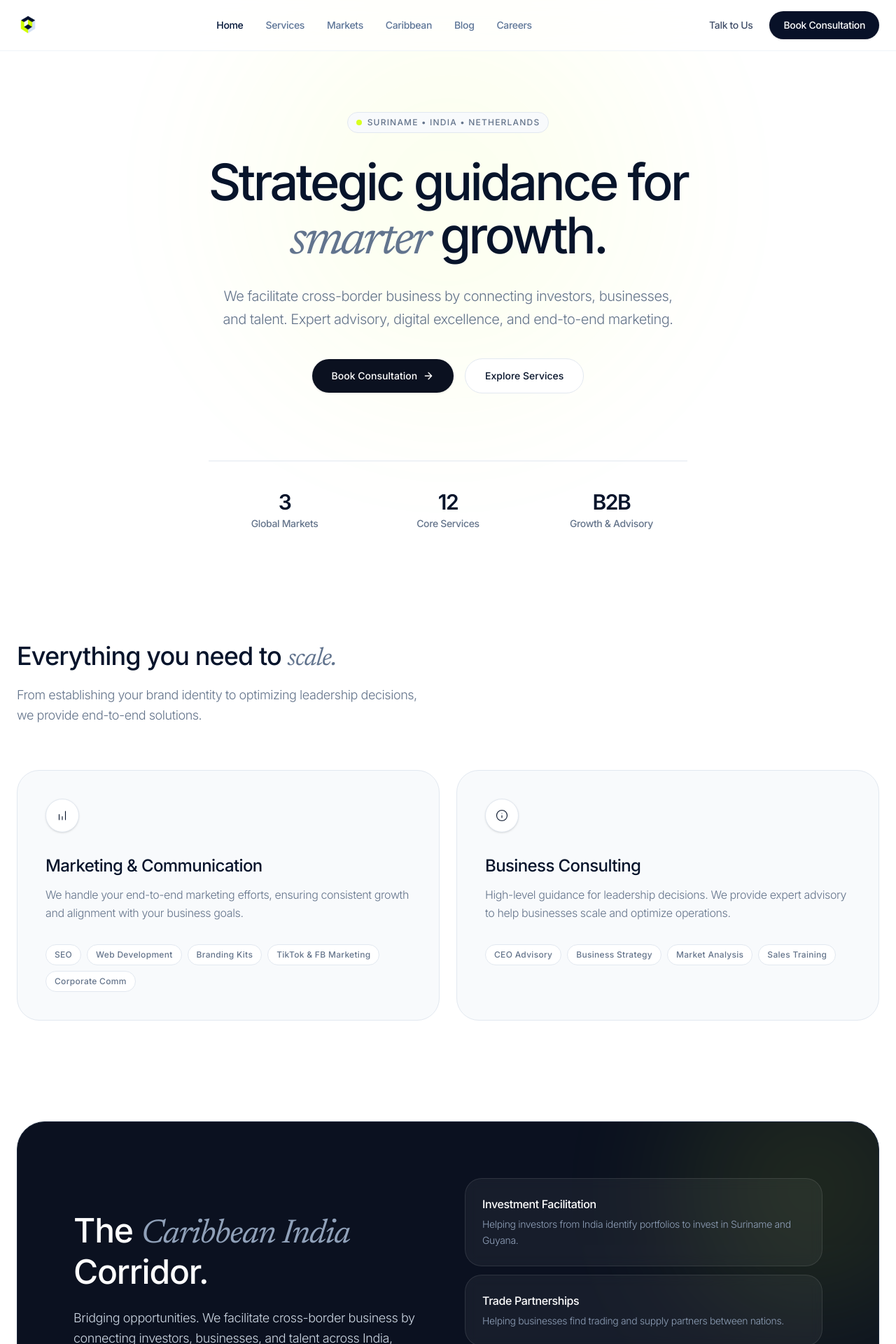
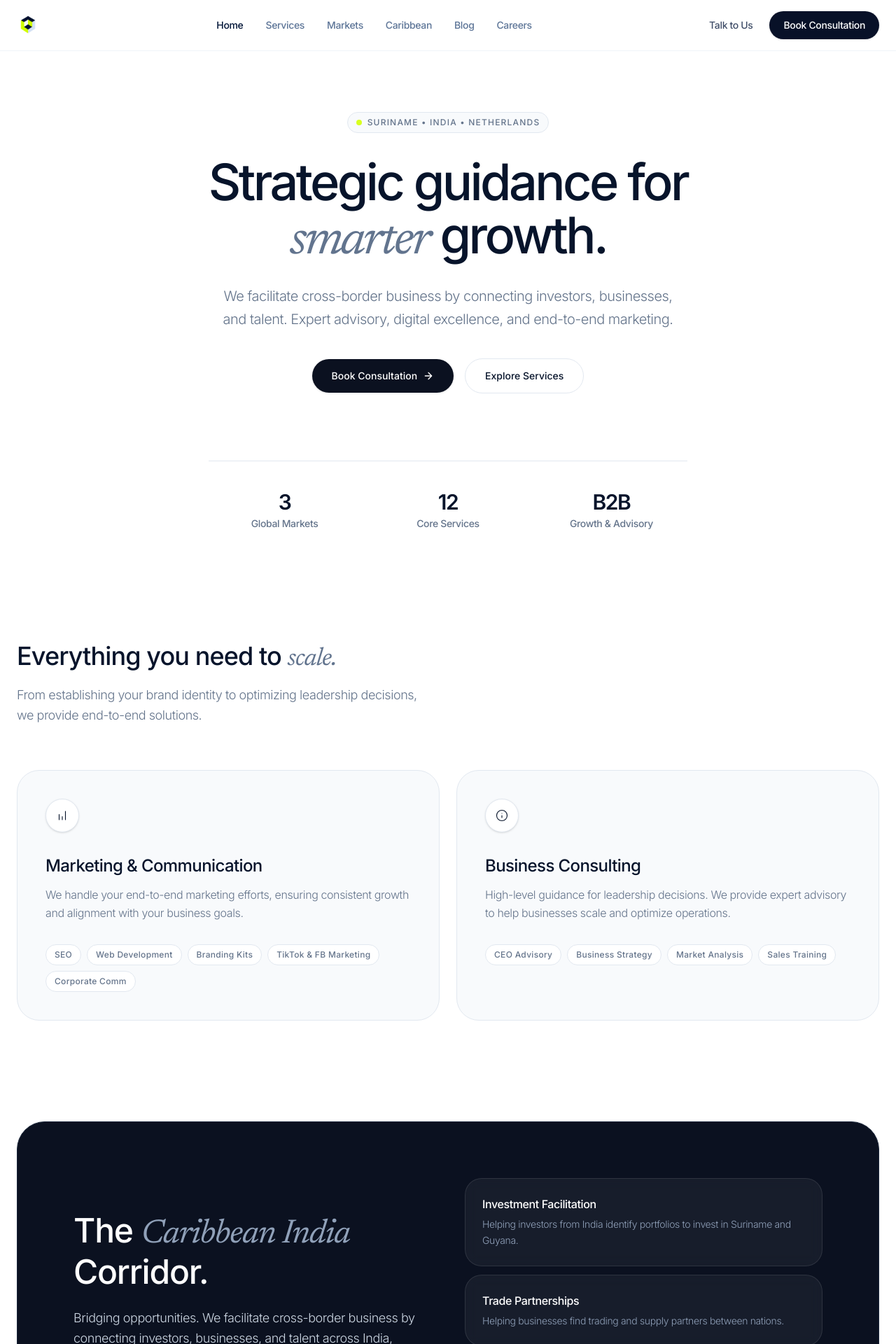
Before and after one commit to areesh18/Shanaark_ventures, a React (Vite) app: page / in a window 1280 px wide. Shown: the top 1920 px of the page at 70% size. Built offline with nearby package versions, Linux system fonts and the light colour scheme.

Commit message:
Remove glow

```diff
--- a/src/pages/Home/Home.jsx
+++ b/src/pages/Home/Home.jsx
@@ -5,9 +5,6 @@ const Home = () => {
     <div className="bg-(--color-bg-primary) flex flex-col items-center">
       {/* ── 1. HERO ─────────────────────────────────────────────── */}
       <section className="w-full min-h-svh pt-32 sm:pt-40 pb-16 px-5 sm:px-6 flex flex-col items-center justify-center text-center relative overflow-hidden">
-        {/* Subtle ambient glow — purely decorative */}
-        <div className="pointer-events-none absolute top-1/3 left-1/2 -translate-x-1/2 -translate-y-1/2 w-150 h-150 rounded-full bg-(--color-accent) opacity-[0.06] blur-[120px]" />
-
         <div className="max-w-4xl mx-auto relative z-10 flex flex-col items-center">
           {/* Badge */}
           <div className="inline-flex items-center gap-2 px-3 py-1.5 rounded-full bg-(--color-bg-secondary) border border-(--color-border) mb-6 sm:mb-8 animate-fade-up">
@@ -186,8 +183,7 @@ const Home = () => {
       {/* ── 3. CARIBBEAN INDIA CORRIDOR ─────────────────────────── */}
       <section className="w-full px-5 sm:px-6 py-8 sm:py-12">
         <div className="max-w-7xl mx-auto bg-(--color-dark) rounded-[1.75rem] sm:rounded-[2.5rem] p-8 sm:p-12 md:p-20 flex flex-col md:flex-row items-start md:items-center justify-between gap-10 md:gap-12 overflow-hidden relative border border-slate-800">
-          {/* Glow */}
-          <div className="absolute -top-24 -right-24 w-96 h-96 bg-(--color-accent) opacity-10 blur-[100px] rounded-full pointer-events-none" />
+
 
           {/* Left copy */}
           <div className="w-full md:w-1/2 relative z-10">
```
